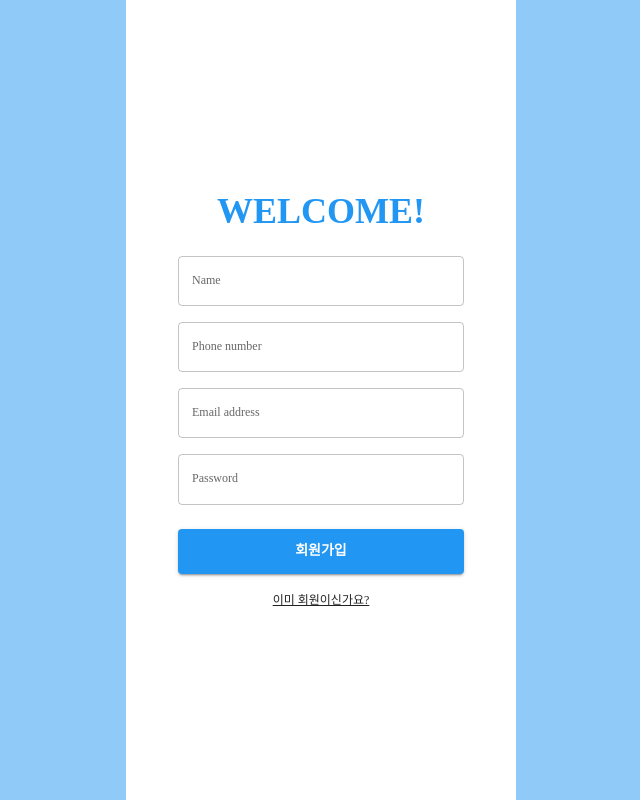
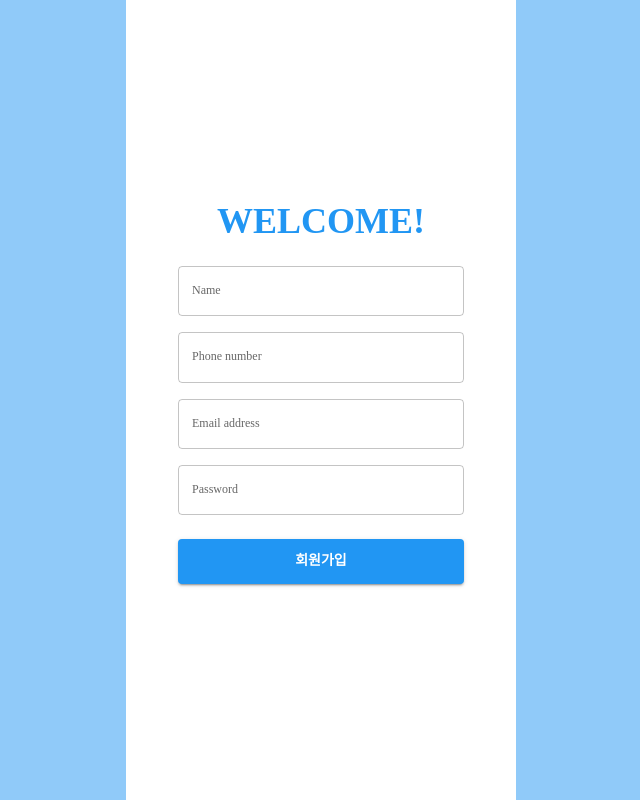
Before and after one commit to ZoJim/Boogakcong-FE, a Next.js app: page /register in a window 1280 px wide. Shown: the whole page, without its empty margins (319-959 px from the left). Built offline with nearby package versions, Linux system fonts and the light colour scheme; no server answers; a web font is replaced by a local one.

Commit message:
필요없는 글 삭제

```diff
--- a/src/components/Register.tsx
+++ b/src/components/Register.tsx
@@ -132,16 +132,6 @@ const Register = ({ onNavigate }: RegisterProps) => {
                     회원가입
                 </Button>
 
-                <Typography
-                    variant="subtitle1"
-                    style={{
-                        textDecoration: "underline",
-                        cursor: "pointer",
-                    }}
-                    onClick={() => onNavigate("/login")} // 로그인 페이지로 이동
-                >
-                    이미 회원이신가요?
-                </Typography>
             </Box>
         </Box>
     );
```
